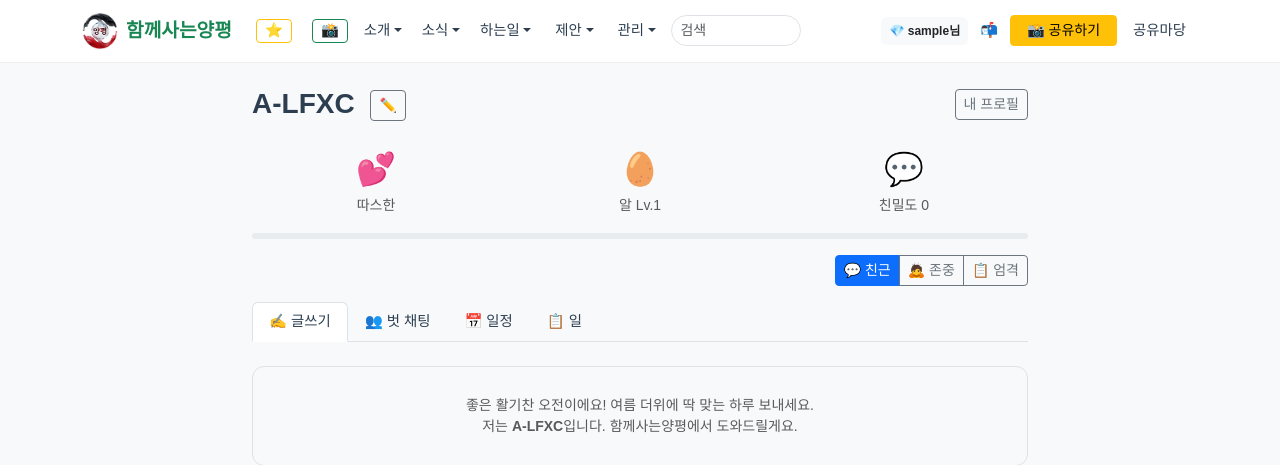
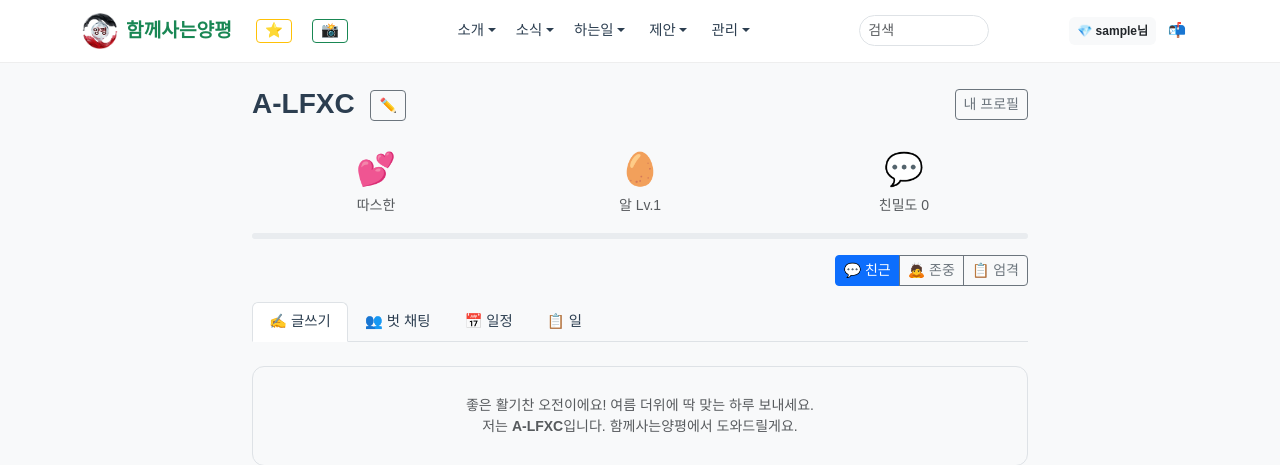
Before and after one commit to laondol/unocum, a Flask app: page /user/my in a window 1280 px wide. Shown: the top 465 px of the page. Run offline with Flask 3, Linux system fonts and the light colour scheme; the visitor is signed in with stand-in values (Sample User, id 1); data comes from the database, SQL or seed files in the repository; data that the repository does not hold is empty; parts of the project's set-up code (start-up, migrations or seed data) failed here and were passed over; some libraries are stand-ins or nearby versions; some web fonts are replaced.

Commit message:
네비바 우측 공유하기/공유마당 버튼 삭제

```diff
--- a/templates/layout.html
+++ b/templates/layout.html
@@ -144,13 +144,6 @@
                         <a class="btn btn-success text-white btn-sm px-3" href="/login?next={{ request.path }}">시작하기</a>
                     </li>
                     {% endif %}
-
-                    <li class="nav-item me-1">
-                        <a class="btn btn-warning btn-sm px-3" href="/share-report">📸 공유하기</a>
-                    </li>
-                    <li class="nav-item mx-1">
-                        <a class="nav-link px-2" href="/share">공유마당</a>
-                    </li>
                 </ul>
             </div>
         </div>
```
